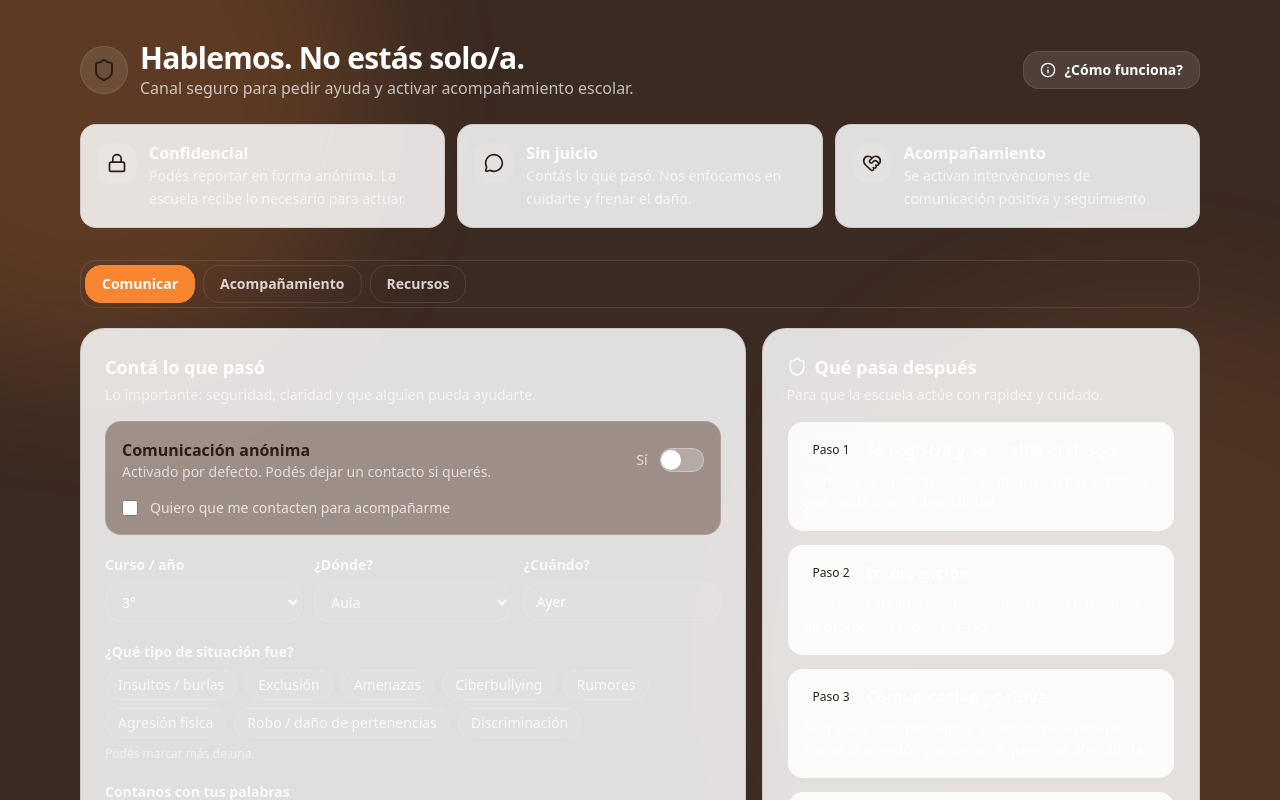
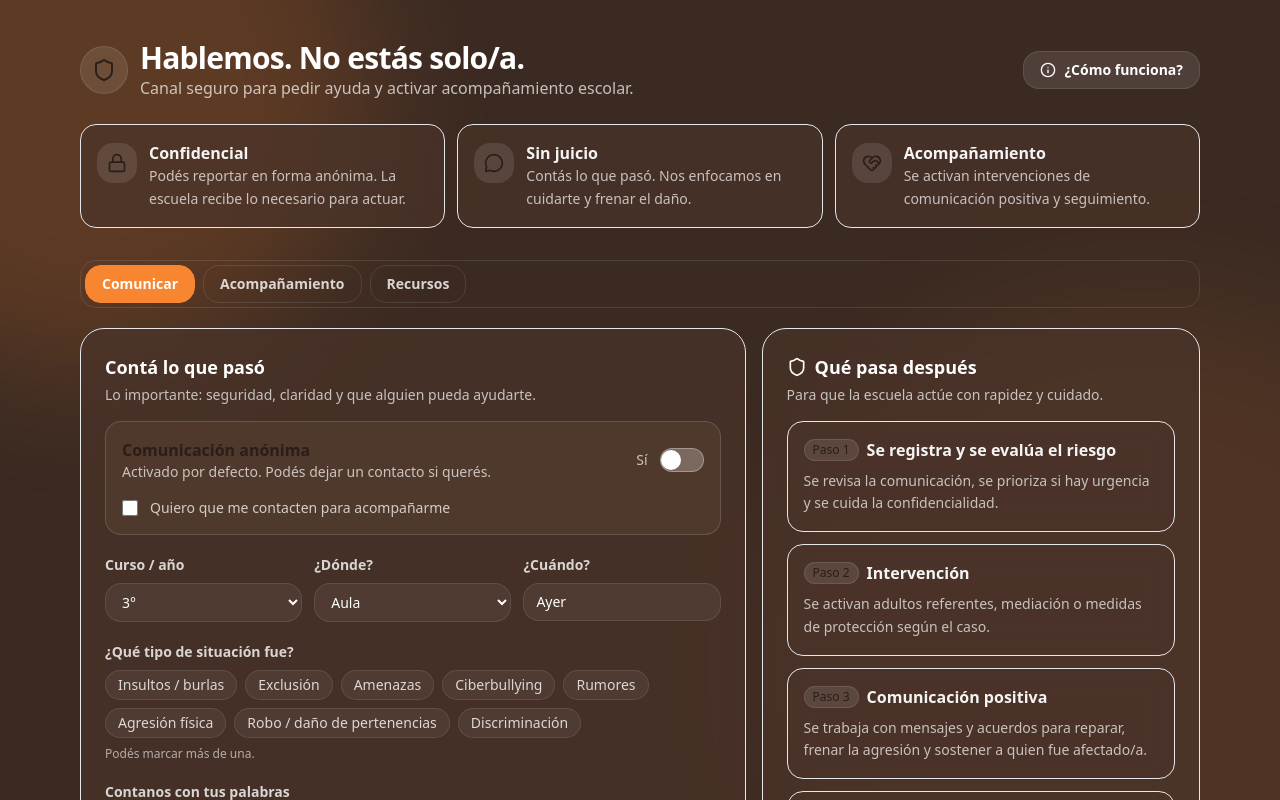
Before and after one commit to AndreaRocca/cerobullying, a React (Vite) app: page / in a window 1280 px wide. Shown: the top 800 px of the page. Built offline with nearby package versions, Linux system fonts and the light colour scheme.

Commit message:
Add files via upload
28

```diff
--- a/src/App.jsx
+++ b/src/App.jsx
@@ -24,7 +24,8 @@ import {
  */
 
 const gradient = "bg-[#3B2A22]";
-const glass = "bg-white/85 border border-black/10";
+const glass = "bg-[#4A342A]/70 backdrop-blur-md border border-white/12";
+
 
 const chips = [
   "Insultos / burlas",
```
